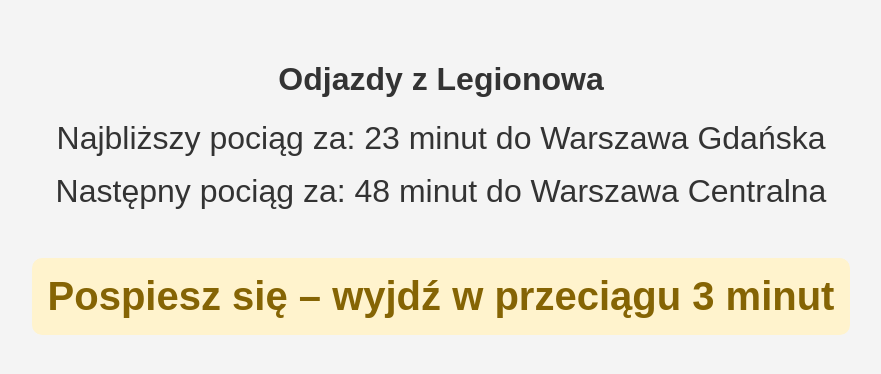
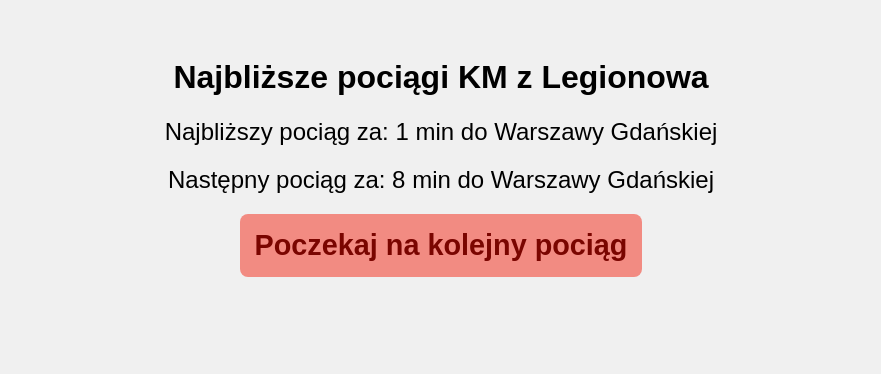
Before and after one commit to Fiolet-new/PKPv1, a plain HTML site: page index.html in a window 1280 px wide. Shown: the whole page, without its empty margins (199-1080 px from the left). Drawn offline with Linux system fonts and the light colour scheme.

Commit message:
Update index.html

```diff
--- a/index.html
+++ b/index.html
@@ -1,77 +1,131 @@
-
 <!DOCTYPE html>
 <html lang="pl">
 <head>
-  <meta charset="UTF-8">
-  <meta name="viewport" content="width=device-width, initial-scale=1.0">
-  <title>Pociągi z Legionowa</title>
+<meta charset="UTF-8" />
+<meta name="viewport" content="width=device-width, initial-scale=1" />
+<title>Najbliższe pociągi KM Legionowo</title>
 <style>
   body {
     font-family: Arial, sans-serif;
-      background-color: #f4f4f4;
-      color: #333;
     text-align: center;
-      padding: 2rem;
+    padding: 30px;
+    background: #f0f0f0;
   }
   .info {
-      font-size: 2rem;
-      margin: 1rem 0;
+    font-size: 1.5em;
+    margin-bottom: 20px;
   }
   .status {
-      font-size: 2.5rem;
+    font-size: 1.8em;
     font-weight: bold;
-      padding: 1rem;
-      border-radius: 10px;
-      margin-top: 2rem;
-      display: inline-block;
+    padding: 15px;
+    border-radius: 8px;
+    width: fit-content;
+    margin: 0 auto;
   }
   .green {
-      background-color: #d4edda;
-      color: #155724;
+    background-color: #b6e1a1;
+    color: #2e6204;
   }
   .orange {
-      background-color: #fff3cd;
-      color: #856404;
+    background-color: #f9d57e;
+    color: #a05d00;
   }
   .red {
-      background-color: #f8d7da;
-      color: #721c24;
+    background-color: #f28b82;
+    color: #7a0500;
   }
 </style>
 </head>
 <body>
-  <h1>Odjazdy z Legionowa</h1>
-  <div id="nextTrain" class="info"></div>
-  <div id="secondTrain" class="info"></div>
-  <div id="statusMessage" class="status"></div>
+
+<h1>Najbliższe pociągi KM z Legionowa</h1>
+
+<div class="info" id="nextTrain"></div>
+<div class="info" id="followingTrain"></div>
+<div class="status" id="statusMessage"></div>
 
 <script>
-    const trains = [
-      { departureIn: 23, destination: "Warszawa Gdańska" },
-      { departureIn: 48, destination: "Warszawa Centralna" }
+// Godziny odjazdu pociągów KM - format "HH:MM"
+const trainTimes = [
+  "04:35","05:10","05:14","05:38","05:44","06:07","06:14","06:38","06:44",
+  "07:07","07:14","07:38","07:44","08:07","08:14","08:38","08:44","09:07",
+  "09:14","09:38","09:44","10:07","10:14","10:38","10:44","11:07","11:14",
+  "11:38","11:44","12:07","12:14","12:38","12:44","13:07","13:14","13:38",
+  "13:44","14:07","14:14","14:38","14:44","15:07","15:14","15:38","15:44",
+  "16:07","16:14","16:38","16:44","17:07","17:14","17:38","17:44","18:07",
+  "18:14","18:38","18:44","19:07","19:14","19:38","19:44","20:07","20:14",
+  "20:38","20:44","21:07","21:14","21:38","21:44","22:07","22:14","22:38",
+  "22:44","23:07","23:14","23:38","23:44"
 ];
 
-    const nextTrain = trains[0];
-    const secondTrain = trains[1];
+// Funkcja do konwersji "HH:MM" na minuty od północy
+function timeToMinutes(t) {
+  const [h, m] = t.split(":").map(Number);
+  return h * 60 + m;
+}
 
-    document.getElementById("nextTrain").textContent =
-      `Najbliższy pociąg za: ${nextTrain.departureIn} minut do ${nextTrain.destination}`;
+// Funkcja do konwersji minut od północy na "HH:MM"
+function minutesToTime(m) {
+  const h = Math.floor(m / 60) % 24;
+  const min = m % 60;
+  return `${h.toString().padStart(2,"0")}:${min.toString().padStart(2,"0")}`;
+}
 
-    document.getElementById("secondTrain").textContent =
-      `Następny pociąg za: ${secondTrain.departureIn} minut do ${secondTrain.destination}`;
+// Obliczamy najbliższy i kolejny pociąg względem aktualnego czasu
+function getNextTrains() {
+  const now = new Date();
+  const nowMinutes = now.getHours() * 60 + now.getMinutes();
+
+  // Szukamy najbliższych odjazdów po czasie teraz
+  let nextIndex = trainTimes.findIndex(t => timeToMinutes(t) > nowMinutes);
+  if(nextIndex === -1) {
+    // jeśli nie ma już pociągów dziś, bierzemy pierwszy jutrzejszy
+    nextIndex = 0;
+  }
+  const nextTrain = trainTimes[nextIndex];
+  const followingTrain = trainTimes[(nextIndex + 1) % trainTimes.length];
+
+  // Obliczamy ile minut do odjazdu
+  let diffNext = timeToMinutes(nextTrain) - nowMinutes;
+  if(diffNext < 0) diffNext += 24 * 60;
+
+  let diffFollowing = timeToMinutes(followingTrain) - nowMinutes;
+  if(diffFollowing < 0) diffFollowing += 24 * 60;
+
+  return {
+    nextTrain,
+    diffNext,
+    followingTrain,
+    diffFollowing
+  };
+}
+
+// Aktualizacja wyświetlania na stronie
+function updateDisplay() {
+  const { nextTrain, diffNext, followingTrain, diffFollowing } = getNextTrains();
+
+  document.getElementById("nextTrain").textContent = `Najbliższy pociąg za: ${diffNext} min do Warszawy Gdańskiej`;
+  document.getElementById("followingTrain").textContent = `Następny pociąg za: ${diffFollowing} min do Warszawy Gdańskiej`;
 
   const statusEl = document.getElementById("statusMessage");
+  if(diffNext > 20) {
+    statusEl.textContent = "Wyjdź w przeciągu 20 minut";
+    statusEl.className = "status green";
+  } else if(diffNext > 15) {
+    statusEl.textContent = "Wyjdź w przeciągu 10 minut";
+    statusEl.className = "status orange";
+  } else {
+    statusEl.textContent = "Poczekaj na kolejny pociąg";
+    statusEl.className = "status red";
+  }
+}
 
-    if (nextTrain.departureIn >= 25) {
-      statusEl.textContent = `Wyjdź w przeciągu ${nextTrain.departureIn - 20} minut`;
-      statusEl.classList.add("green");
-    } else if (nextTrain.departureIn >= 15) {
-      statusEl.textContent = `Pospiesz się – wyjdź w przeciągu ${nextTrain.departureIn - 20} minut`;
-      statusEl.classList.add("orange");
-    } else {
-      statusEl.textContent = `Poczekaj na kolejny pociąg`;
-      statusEl.classList.add("red");
-    }
+// Odświeżamy co minutę
+updateDisplay();
+setInterval(updateDisplay, 60 * 1000);
+
 </script>
+
 </body>
 </html>
```
Lines whose indentation alone changed are shown as unchanged.
